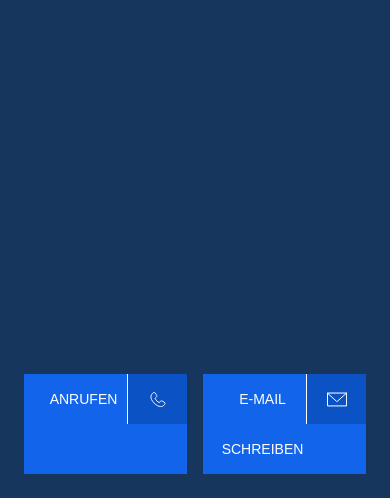
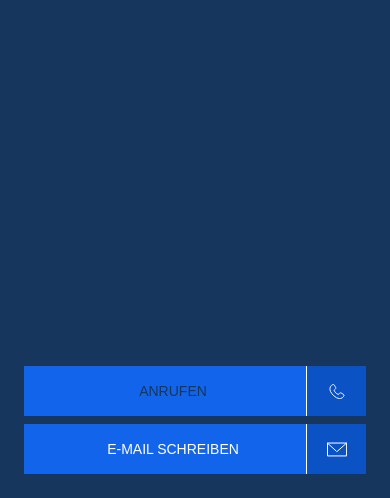
Before and after one commit to gallien/seleos.de, a website: page agb.html in a window 390 px wide. Both pictures are taken after a click on the button "Toggle navigation". Shown: the part 346-844 px from the top of the page. Drawn offline with nearby package versions, Linux system fonts and the light colour scheme.

Commit message:
feat: update page

```diff
--- a/agb.html
+++ b/agb.html
@@ -12,6 +12,7 @@
     <meta property="og:type" content="website">
     <meta property="og:url" content="https://www.seleos.de/agb.html">
     <link rel="canonical" href="https://www.seleos.de/agb.html">
+    <link rel="preload" as="image" href="assets/images/background.jpg">
     <link rel="stylesheet" href="node_modules/bootstrap/dist/css/bootstrap.min.css" media="screen">
     <link rel="stylesheet" href="assets/styles/custom.css" media="screen">
     <link rel="apple-touch-icon" sizes="57x57" href="assets/images/icons/apple-icon-57x57.png">
@@ -58,9 +59,9 @@
                 <a class="nav-link d-flex align-self-center" data-bs-toggle="collapse" data-bs-target=".navbar-collapse.show" href="index.html#team">Team</a>
                 <a class="nav-link d-flex align-self-center" data-bs-toggle="collapse" data-bs-target=".navbar-collapse.show" href="index.html#contact">Kontakt</a>
             </div>
-            <div class="d-lg-none d-flex w-100 p-4">
-                <a class="btn btn-primary btn-lg btn-phone w-50 me-2" href="tel:+4930364286970">Anrufen</a>
-                <a class="btn btn-primary btn-lg btn-mail w-50 ms-2" href="mailto:info@seleos.de">E-Mail schreiben</a>
+            <div class="d-lg-none d-flex flex-column flex-md-row w-100 p-4">
+                <a class="btn btn-primary btn-lg btn-phone w-100 me-0 me-md-2 mb-2 mb-md-0" href="tel:+4930364286970">Anrufen</a>
+                <a class="btn btn-primary btn-lg btn-mail w-100 ms-0 ms-md-2" href="mailto:info@seleos.de">E-Mail schreiben</a>
             </div>
         </div>
     </div>
--- a/assets/styles/custom.css
+++ b/assets/styles/custom.css
@@ -54,6 +54,11 @@ a:active,
 a:focus,
 a:hover {
     color: #2e67e2;
+}
+
+a[href^="tel"],
+a[x-apple-data-detectors] {
+    color: inherit !important;
 }
 
 a.btn.btn-primary {
```
Also changed, not shown: cloud-development.html (+4 -3 lines), datenschutz.html (+4 -3 lines), impressum.html (+4 -3 lines), index.html (+4 -3 lines), performanceoptimierung-berlin.html (+4 -3 lines), php-programmierung-berlin.html (+4 -3 lines), shopify-development.html (+4 -3 lines), technologieberatung-berlin.html (+4 -3 lines), webentwicklung-berlin.html (+4 -3 lines), 1 other file.
